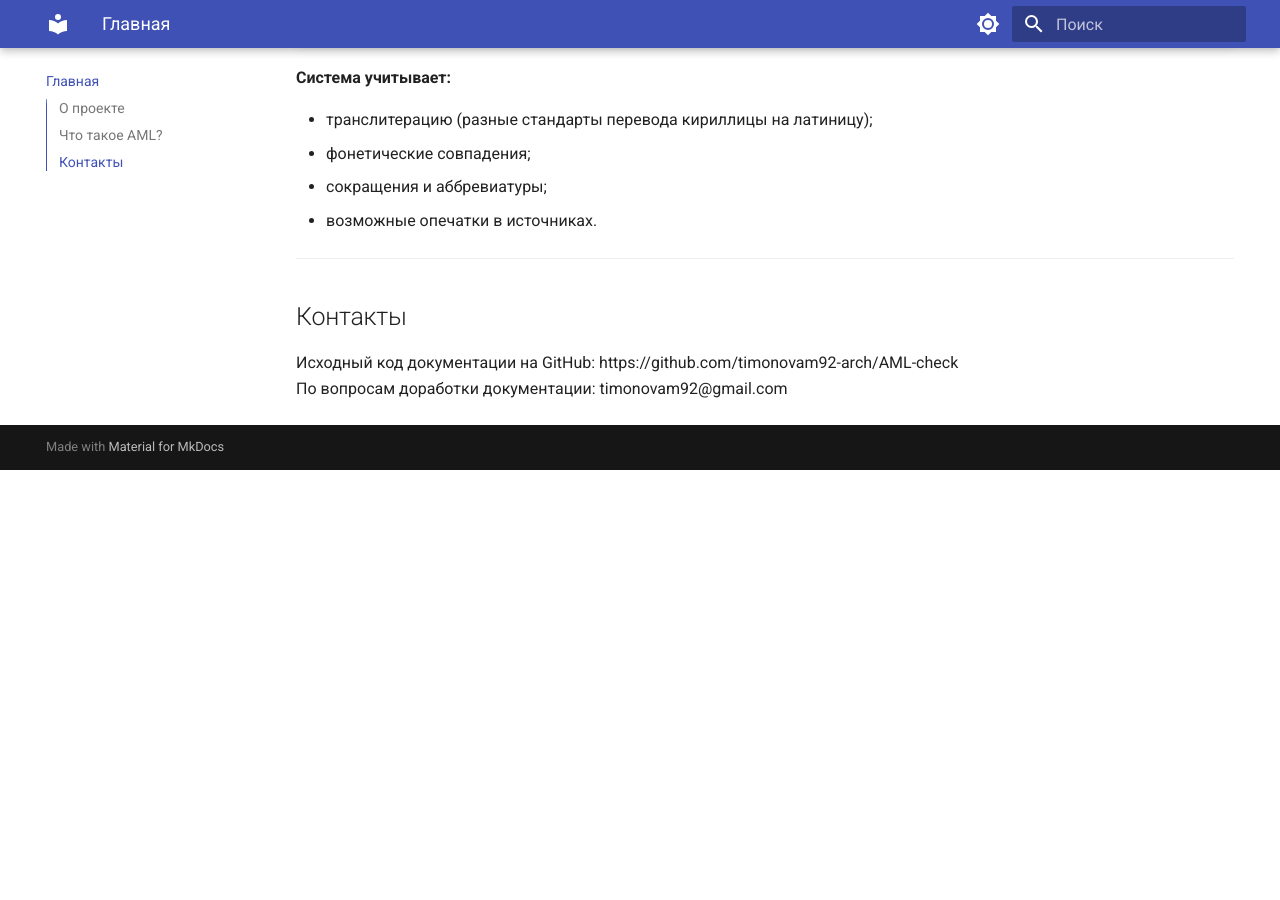
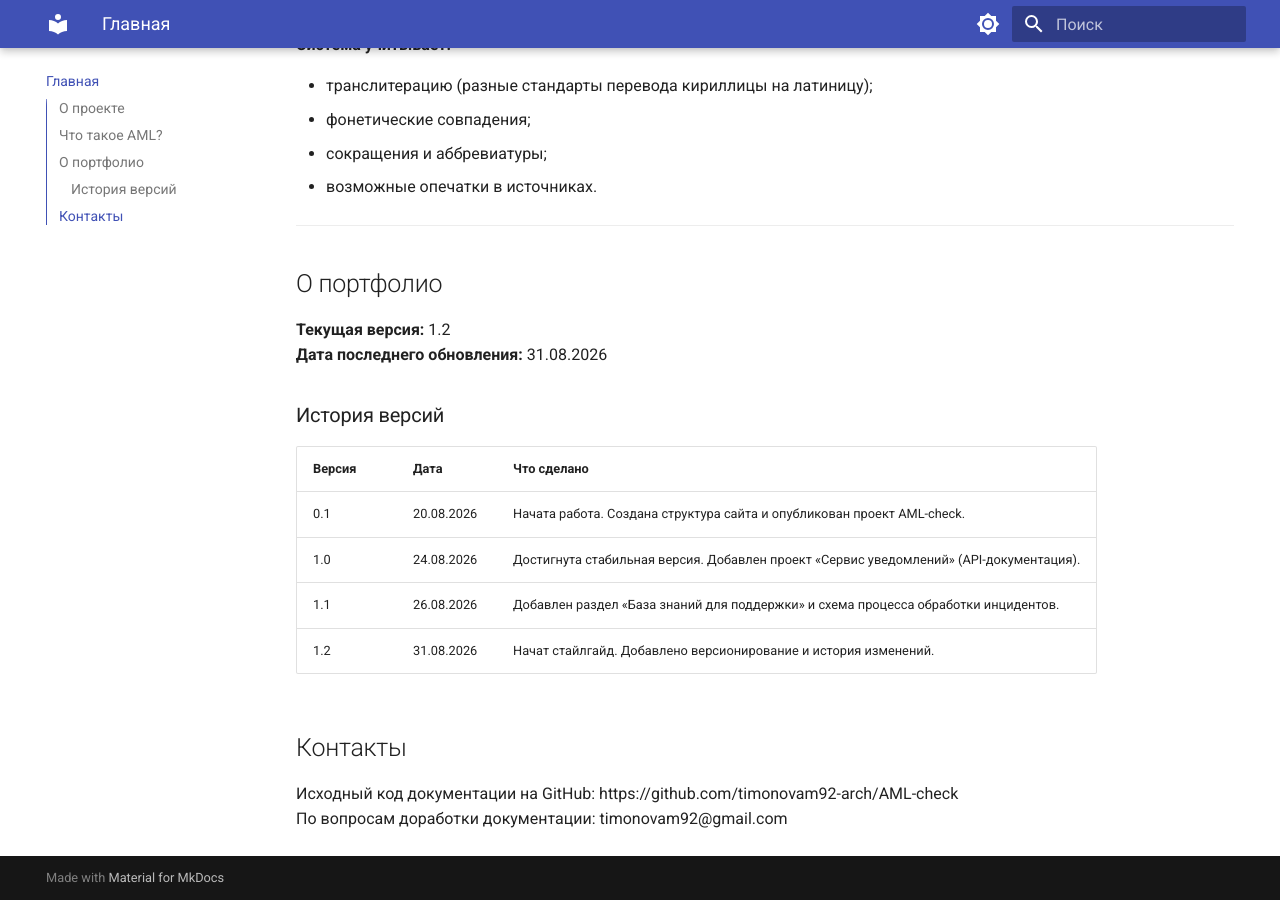
Before and after one commit to timonovam92-arch/AML-check, an MkDocs documentation site: the page built from docs/index.md, in a window 1280 px wide and 900 px high, scrolled down 894 px. Built offline with MkDocs 1.6.1 and Material for MkDocs 9.7.7, drawn with Linux system fonts in a browser that asks for light colours; before the commit the page ends 1364 px from its top, so only the background shows below that.

Commit message:
Добавила версионирование и историю изменений на главную страницу

```diff
--- a/docs/index.md
+++ b/docs/index.md
@@ -37,6 +36,20 @@
 
 ---
 
+## О портфолио
+
+**Текущая версия:** 1.2
+**Дата последнего обновления:** 31.08.2026
+
+### История версий
+
+| Версия | Дата | Что сделано |
+| :--- | :--- | :--- |
+| 0.1 | 20.08.2026 | Начата работа. Создана структура сайта и опубликован проект AML-check. |
+| 1.0 | 24.08.2026 | Достигнута стабильная версия. Добавлен проект «Сервис уведомлений» (API-документация). |
+| 1.1 | 26.08.2026 | Добавлен раздел «База знаний для поддержки» и схема процесса обработки инцидентов. |
+| 1.2 | 31.08.2026 | Начат стайлгайд. Добавлено версионирование и история изменений. |
+
 ## Контакты
 Исходный код документации на GitHub: https://github.com/timonovam92-arch/AML-check <br>
 По вопросам доработки документации: timonovam92@gmail.com
```
Also changed, not shown: other parts of docs/index.md (+0 -1 lines).
